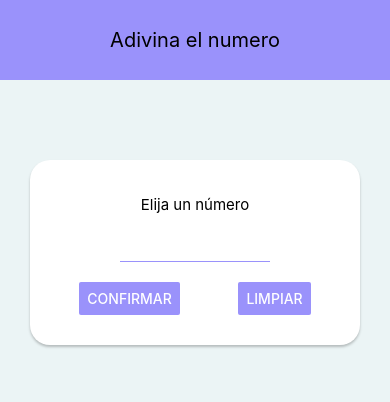
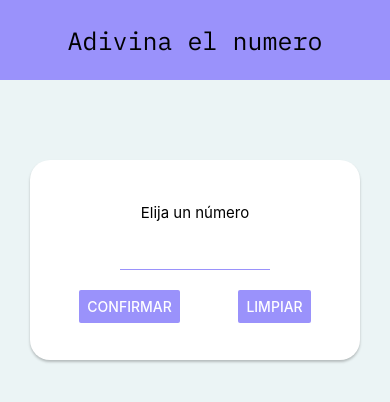
Before and after one commit to lety14/CH-RN-Numbers_game, a React Native app: screen / in a window 390 px wide. Shown: the top 402 px of the page. Built offline with nearby package versions, Linux system fonts and the light colour scheme.

Commit message:
refactor styles

```diff
--- a/package.json
+++ b/package.json
@@ -16,6 +16,8 @@
     "@fortawesome/free-solid-svg-icons": "^6.1.2",
     "@fortawesome/react-native-fontawesome": "^0.3.0",
     "expo": "~45.0.0",
+    "expo-app-loading": "~2.0.0",
+    "expo-font": "~10.1.0",
     "expo-status-bar": "~1.3.0",
     "react": "17.0.2",
     "react-dom": "17.0.2",
--- a/src/App.styles.ts
+++ b/src/App.styles.ts
@@ -7,15 +7,4 @@ export const styles = StyleSheet.create({
     backgroundColor: colors.background,
     paddingVertical: 80,
   },
-  //
-  buttonContainer: {
-    marginHorizontal: 20,
-    flexDirection: "row",
-    justifyContent: "space-around",
-    marginTop: 20,
-  },
-  button: {
-    backgroundColor: "none",
-    color: colors.black,
-  },
 });
--- a/src/App.tsx
+++ b/src/App.tsx
@@ -1,3 +1,4 @@
+import { useFonts } from "expo-font";
 import React, { useState } from "react";
 import { SafeAreaView } from "react-native";
 import { styles } from "./App.styles";
@@ -7,6 +8,9 @@ import GameScreen from "./screens/game-screen";
 import { ModalStartGame } from "./containers/modalStartGame";
 
 export default function App() {
+  const [loaded] = useFonts({
+    IBMPlexMonoRegular: require("../assets/fonts/IBMPlexMono-Regular.ttf"),
+  });
   const [userNumber, setUserNumber] = useState<number>(null);
   const [startGame, setStartGame] = useState<boolean>(false);
   const [isOpenModal, setIsOpenModal] = useState<boolean>(false);
@@ -18,6 +22,10 @@ export default function App() {
   const onStartGame = (startGame: boolean) => {
     setStartGame(startGame);
   };
+
+  if (!loaded) {
+    return null;
+  }
 
   return (
     <SafeAreaView style={styles.container}>
--- a/src/components/header/index.tsx
+++ b/src/components/header/index.tsx
@@ -1,6 +1,5 @@
 import React from "react";
 import { View, Text } from "react-native";
-
 import { styles } from "./styles";
 
 const Header = ({ title }) => {
--- a/src/components/header/styles.ts
+++ b/src/components/header/styles.ts
@@ -10,7 +10,8 @@ export const styles = StyleSheet.create({
     alignItems: "center",
   },
   title: {
-    fontSize: 20,
+    fontFamily: "IBMPlexMonoRegular",
+    fontSize: 25,
     color: colors.text,
   },
 });
--- a/src/containers/modalStartGame/index.tsx
+++ b/src/containers/modalStartGame/index.tsx
@@ -21,15 +21,8 @@ export const ModalStartGame: FC<Props> = ({
     <CustomModal animationType="fade" modalVisible={modalVisible}>
       <View style={styles.modal}>
         <View style={styles.modalContentContainer}>
-          <Text style={styles.modalTitle}>Detalle de la lista</Text>
-        </View>
-        <View style={styles.modalContentContainer}>
-          <Text style={styles.modalMessage}>
-            ¿Estás seguro que deseas eliminar?
-          </Text>
-        </View>
-        <View style={styles.modalContentContainer}>
-          <Text style={styles.modalItem}>{number}</Text>
+          <Text style={styles.modalTitle}>Tu selección:</Text>
+          <Text style={styles.number}>{number}</Text>
         </View>
         <View style={styles.modalButton}>
           <Button
--- a/src/containers/modalStartGame/styles.ts
+++ b/src/containers/modalStartGame/styles.ts
@@ -5,26 +5,20 @@ export const styles = StyleSheet.create({
   container: {
     flex: 1,
     backgroundColor: colors.background,
-    paddingVertical: 80,
-  },
-  itemList: {
-    flex: 1,
-    marginVertical: 20,
-    marginHorizontal: 20,
   },
   modalContentContainer: {
     justifyContent: "center",
     alignItems: "center",
-    paddingVertical: 20,
   },
   modalTitle: {
-    fontSize: 16,
+    fontSize: 20,
   },
   modalMessage: {
     fontSize: 14,
   },
-  modalItem: {
-    fontSize: 15,
+  number: {
+    fontSize: 25,
+    paddingVertical: 25,
     color: colors.black,
     fontWeight: "bold",
   },
@@ -35,6 +29,6 @@ export const styles = StyleSheet.create({
   },
   modal: {
     flex: 1,
-    marginTop: 30,
+    justifyContent: "center",
   },
 });
--- a/src/screens/game-screen/index.tsx
+++ b/src/screens/game-screen/index.tsx
@@ -18,7 +18,7 @@ const GameScreen: FC<Props> = ({ userNumber }) => {
   return (
     <View style={styles.screen}>
       <Card style={styles.card}>
-        <Text>La suposicion del oponente</Text>
+        <Text style={styles.text}>La suposicion del oponente</Text>
         <NumberContainer number={currentNumber} />
         <View style={styles.buttonContainer}>
           <Button title="Menor" color={colors.primary} onPress={() => null} />
--- a/src/screens/game-screen/styles.ts
+++ b/src/screens/game-screen/styles.ts
@@ -1,11 +1,15 @@
-import { StyleSheet } from "react-native";
-import colors from "../../constants/colors";
+import { Dimensions, StyleSheet } from "react-native";
+const { width, height } = Dimensions.get("window");
 
 export const styles = StyleSheet.create({
   screen: {
     flex: 1,
     padding: 10,
     alignItems: "center",
+  },
+  text: {
+    fontSize: 18,
+    paddingBottom: 10,
   },
   card: {
     marginTop: 20,
@@ -15,12 +19,13 @@ export const styles = StyleSheet.create({
     paddingVertical: 30,
     marginBottom: 20,
     borderRadius: 20,
+    minHeight: 200,
   },
   buttonContainer: {
     flexDirection: "row",
     justifyContent: "space-around",
     marginTop: 20,
     width: 200,
-    maxWidth: "80%",
+    maxWidth: width * 0.8,
   },
 });
--- a/src/screens/start-game/styles.ts
+++ b/src/screens/start-game/styles.ts
@@ -1,11 +1,12 @@
-import { StyleSheet } from "react-native";
+import { Dimensions, StyleSheet } from "react-native";
 import colors from "../../constants/colors";
+const { width, height } = Dimensions.get("window");
 
 export const styles = StyleSheet.create({
   container: {
     flex: 1,
     backgroundColor: colors.background,
-    paddingVertical: 80,
+    paddingVertical: height > 800 ? 80 : 30,
   },
   buttonContainer: {
     marginHorizontal: 20,
@@ -13,15 +14,12 @@ export const styles = StyleSheet.create({
     justifyContent: "space-around",
     marginTop: 20,
   },
-  button: {
-    backgroundColor: "none",
-    color: colors.black,
-  },
   card: {
     justifyContent: "center",
     marginHorizontal: 30,
     paddingVertical: 30,
     marginBottom: 20,
     borderRadius: 20,
+    minHeight: 200,
   },
 });
```
Also changed, not shown: assets/fonts/IBMPlexMono-Regular.ttf (added), 1 other file (tests, documents, lock files or other folders).
